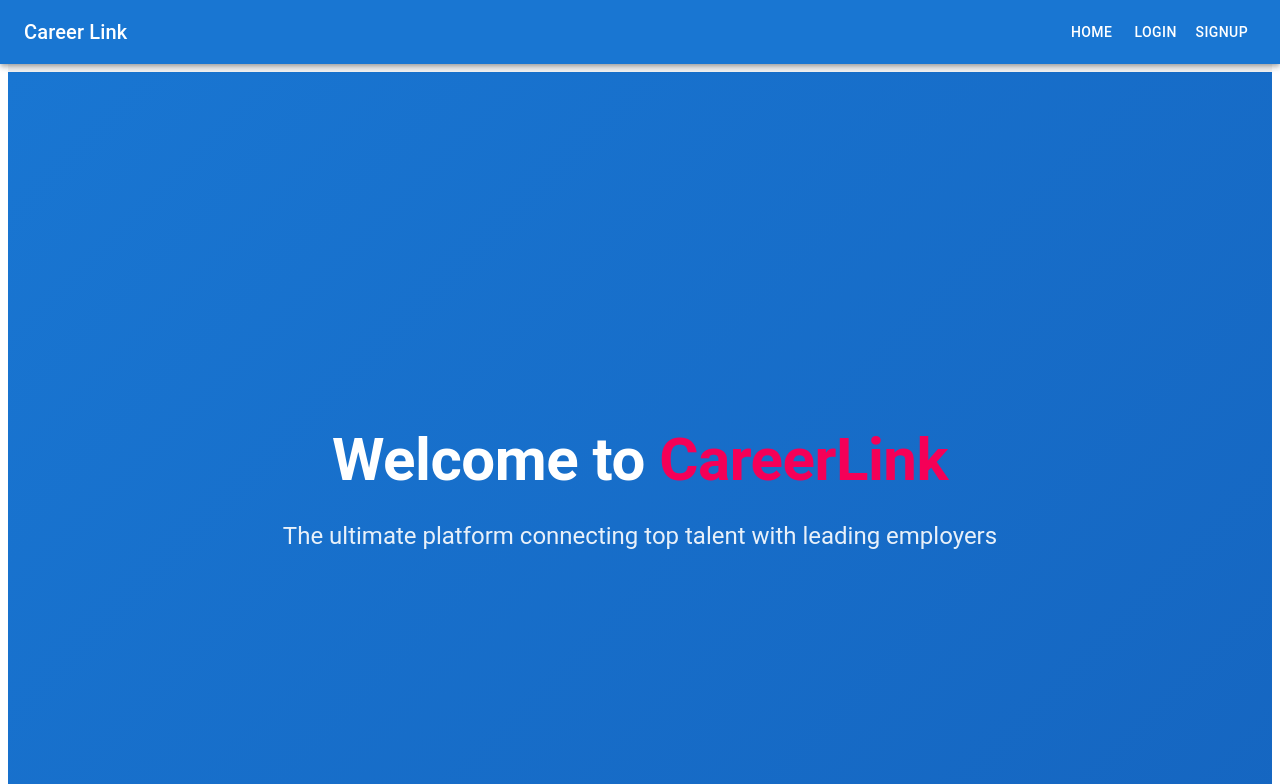
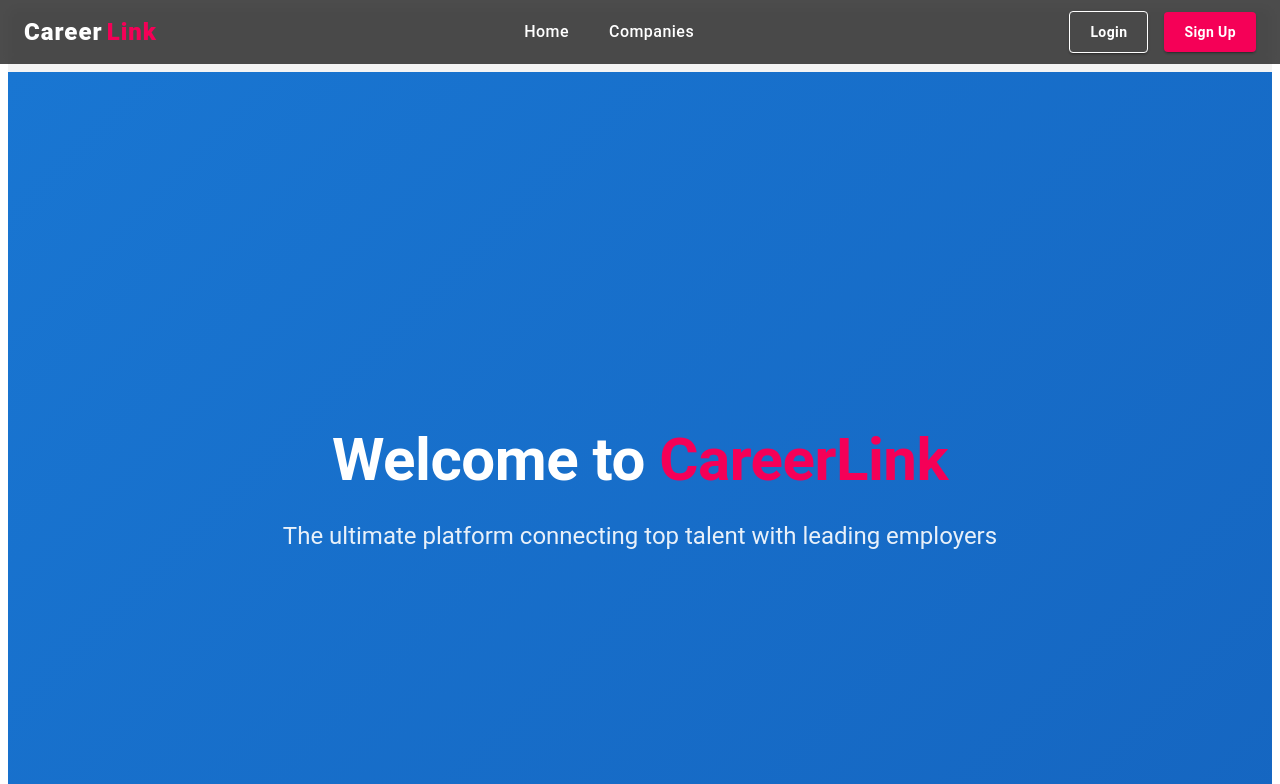
Before and after one commit to NEU-CS5610-2025-ONL-SPRING/final-project-part-2-career-link, a React (Create React App) app in the folder client/careerlink_frontend/: page / in a window 1280 px wide. Shown: the top 784 px of the page. Built offline with nearby package versions, Linux system fonts and the light colour scheme; no server answers.

Commit message:
reverted nav bar

```diff
--- a/client/careerlink_frontend/src/components/navbar/NavBar.jsx
+++ b/client/careerlink_frontend/src/components/navbar/NavBar.jsx
@@ -2,155 +2,329 @@ import React, { useState } from 'react';
 import {
   AppBar,
   Toolbar,
+  Container,
+  Box,
+  Button,
+  IconButton,
+  Avatar,
+  Menu,
+  MenuItem,
+  Divider,
   Typography,
-  Button,
-  Box,
+  useMediaQuery,
   useTheme,
-  useMediaQuery,
-  IconButton,
-  Drawer,
-  List,
-  ListItem,
-  ListItemButton,
-  ListItemText
+  styled
 } from '@mui/material';
+import { Link, useNavigate } from 'react-router-dom';
 import MenuIcon from '@mui/icons-material/Menu';
-import { Link, useNavigate } from 'react-router-dom';
-import { useAuthUser } from '../../auth/authContext';
+import { useAuthUser } from "../../auth/authContext";
+
+// Styled Components
+const StyledAppBar = styled(AppBar)(({ theme }) => ({
+  backdropFilter: 'blur(6px)',
+  backgroundColor: 'rgba(0, 0, 0, 0.7)',
+  boxShadow: 'none',
+  transition: 'all 0.3s ease',
+  zIndex: theme.zIndex.drawer + 1,
+  '&.scrolled': {
+    backgroundColor: 'rgba(0, 0, 0, 0.9)',
+    boxShadow: '0 4px 20px rgba(0, 0, 0, 0.1)'
+  }
+}));
+
+const Logo = styled(Typography)(({ theme }) => ({
+  fontWeight: 800,
+  letterSpacing: 1,
+  color: theme.palette.common.white,
+  textDecoration: 'none',
+  display: 'flex',
+  alignItems: 'center',
+  '& span': {
+    color: theme.palette.secondary.main,
+    marginLeft: theme.spacing(0.5)
+  }
+}));
+
+const NavButton = styled(Button)(({ theme }) => ({
+  color: theme.palette.common.white,
+  fontWeight: 500,
+  textTransform: 'none',
+  fontSize: '1rem',
+  padding: theme.spacing(1, 2),
+  borderRadius: theme.shape.borderRadius,
+  transition: 'all 0.2s ease',
+  '&:hover': {
+    backgroundColor: 'rgba(255, 255, 255, 0.1)',
+    transform: 'translateY(-2px)'
+  }
+}));
+
+const ActionButton = styled(Button)(({ theme }) => ({
+  fontWeight: 600,
+  textTransform: 'none',
+  borderRadius: theme.shape.borderRadius,
+  padding: theme.spacing(1, 2.5),
+  marginLeft: theme.spacing(1),
+  boxShadow: theme.shadows[2],
+  transition: 'all 0.2s ease',
+  '&:hover': {
+    transform: 'translateY(-2px)',
+    boxShadow: theme.shadows[4]
+  }
+}));
 
 const NavBar = () => {
-  const { isAuthenticated, logout, user } = useAuthUser();
-  const navigate = useNavigate();
   const theme = useTheme();
   const isMobile = useMediaQuery(theme.breakpoints.down('md'));
+  const { user, isAuthenticated, logout, hasRole } = useAuthUser();
+  const navigate = useNavigate();
+  const [anchorEl, setAnchorEl] = useState(null);
+  const [profileAnchorEl, setProfileAnchorEl] = useState(null);
+  const [scrolled, setScrolled] = useState(false);
 
-  const [drawerOpen, setDrawerOpen] = useState(false);
-
-  const toggleDrawer = (open) => () => {
-    setDrawerOpen(open);
+  // Get dashboard path based on user role
+  const getDashboardPath = () => {
+    return hasRole('EMPLOYER') ? '/employer/dashboard' : '/employee/dashboard';
   };
 
-  const getDashboardPath = () => {
-    if (!user) return '/';
-    return user.role === 'EMPLOYER' ? '/employer/dashboard' : '/employee/dashboard/jobs';
+  // Handle scroll effect
+  React.useEffect(() => {
+    const handleScroll = () => {
+      setScrolled(window.scrollY > 10);
+    };
+    window.addEventListener('scroll', handleScroll);
+    return () => window.removeEventListener('scroll', handleScroll);
+  }, []);
+
+  const handleMenuOpen = (event) => {
+    setAnchorEl(event.currentTarget);
   };
 
-  const drawerLinks = (
-    <Box
-      sx={{ width: 250 }}
-      role="presentation"
-      onClick={toggleDrawer(false)}
-      onKeyDown={toggleDrawer(false)}
-    >
-      <List>
-        <ListItem disablePadding>
-          <ListItemButton component={Link} to="/">
-            <ListItemText primary="Home" />
-          </ListItemButton>
-        </ListItem>
-        {!isAuthenticated && (
-          <>
-            <ListItem disablePadding>
-              <ListItemButton component={Link} to="/login">
-                <ListItemText primary="Login" />
-              </ListItemButton>
-            </ListItem>
-            <ListItem disablePadding>
-              <ListItemButton component={Link} to="/signup">
-                <ListItemText primary="Signup" />
-              </ListItemButton>
-            </ListItem>
-          </>
-        )}
-        {isAuthenticated && (
-          <>
-            <ListItem disablePadding>
-              <ListItemButton component={Link} to="/employee/dashboard/jobs">
-                <ListItemText primary="Browse Jobs" />
-              </ListItemButton>
-            </ListItem>
-            <ListItem disablePadding>
-              <ListItemButton component={Link} to="/employee/dashboard/applications">
-                <ListItemText primary="My Applications" />
-              </ListItemButton>
-            </ListItem>
-            <ListItem disablePadding>
-              <ListItemButton component={Link} to="/profile">
-                <ListItemText primary="Profile" />
-              </ListItemButton>
-            </ListItem>
-            <ListItem disablePadding>
-              <ListItemButton onClick={logout}>
-                <ListItemText primary="Logout" />
-              </ListItemButton>
-            </ListItem>
-          </>
-        )}
-      </List>
-    </Box>
-  );
+  const handleMenuClose = () => {
+    setAnchorEl(null);
+  };
+
+  const handleProfileMenuOpen = (event) => {
+    setProfileAnchorEl(event.currentTarget);
+  };
+
+  const handleProfileMenuClose = () => {
+    setProfileAnchorEl(null);
+  };
+
+  const handleLogout = () => {
+    logout();
+    handleProfileMenuClose();
+    navigate('/login');
+  };
 
   return (
-    <AppBar position="fixed">
-      <Toolbar>
-        <Typography
+    <StyledAppBar position="fixed" className={scrolled ? 'scrolled' : ''}>
+      <Container maxWidth="xl">
+        <Toolbar disableGutters>
+          {/* Logo */}
+          <Box sx={{ flexGrow: isMobile ? 1 : 0 }}>
+            <Logo
               variant="h6"
               component={Link}
               to="/"
-          sx={{ textDecoration: 'none', color: 'inherit', flexGrow: 1 }}
+              sx={{
+                fontSize: isMobile ? '1.25rem' : '1.5rem'
+              }}
             >
-          Career Link
-        </Typography>
+              Career<span>Link</span>
+            </Logo>
+          </Box>
 
+          {/* Desktop Navigation */}
+          {!isMobile && (
+            <Box sx={{
+              display: 'flex',
+              justifyContent: 'center',
+              flexGrow: 1,
+              gap: 1
+            }}>
+              <NavButton component={Link} to="/">Home</NavButton>
+              {isAuthenticated && hasRole('JOB_SEEKER') && (
+                <>
+                  <NavButton component={Link} to="/employee/dashboard/jobs">Browse Jobs</NavButton>
+                  <NavButton component={Link} to="/employee/dashboard/applications">My Applications</NavButton>
+
+                </>
+              )}
+
+              <NavButton component={Link} to="/companies">Companies</NavButton>
+
+            </Box>
+          )}
+
+          {/* Action Buttons */}
+          <Box sx={{ display: 'flex', alignItems: 'center' }}>
             {isMobile ? (
               <>
                 <IconButton
-              edge="start"
+                  size="large"
+                  edge="end"
+                  onClick={isAuthenticated ? handleProfileMenuOpen : handleMenuOpen}
                   color="inherit"
-              aria-label="menu"
-              onClick={toggleDrawer(true)}
+                  sx={{ ml: 1 }}
                 >
-              <MenuIcon />
+                  <Avatar sx={{
+                    width: 32,
+                    height: 32,
+                    bgcolor: isAuthenticated ? theme.palette.secondary.main : 'transparent'
+                  }}>
+                    {isAuthenticated ? (user?.username?.charAt(0) || user?.email?.charAt(0)) : <MenuIcon />}
+                  </Avatar>
                 </IconButton>
-            <Drawer anchor="right" open={drawerOpen} onClose={toggleDrawer(false)}>
-              {drawerLinks}
-            </Drawer>
+
+                {isAuthenticated ? (
+                  <Menu
+                    anchorEl={profileAnchorEl}
+                    open={Boolean(profileAnchorEl)}
+                    onClose={handleProfileMenuClose}
+                    PaperProps={{
+                      elevation: 0,
+                      sx: {
+                        minWidth: 200,
+                        borderRadius: 2,
+                        boxShadow: theme.shadows[8],
+                        mt: 1.5,
+                      },
+                    }}
+                  >
+                    <MenuItem
+                      component={Link}
+                      to="/profile"
+                      onClick={handleProfileMenuClose}
+                      sx={{ py: 1.5 }}
+                    >
+                      My Profile
+                    </MenuItem>
+                    <Divider />
+                    <MenuItem
+                      onClick={handleLogout}
+                      sx={{ py: 1.5, color: theme.palette.error.main }}
+                    >
+                      Logout
+                    </MenuItem>
+                  </Menu>
+                ) : (
+                  <Menu
+                    anchorEl={anchorEl}
+                    open={Boolean(anchorEl)}
+                    onClose={handleMenuClose}
+                    PaperProps={{
+                      elevation: 0,
+                      sx: {
+                        minWidth: 200,
+                        borderRadius: 2,
+                        boxShadow: theme.shadows[8],
+                        mt: 1.5,
+                      },
+                    }}
+                  >
+                    <MenuItem
+                      component={Link}
+                      to="/login"
+                      onClick={handleMenuClose}
+                      sx={{ py: 1.5 }}
+                    >
+                      Login
+                    </MenuItem>
+                    <MenuItem
+                      component={Link}
+                      to="/signup"
+                      onClick={handleMenuClose}
+                      sx={{ py: 1.5 }}
+                    >
+                      Sign Up
+                    </MenuItem>
+                    <Divider />
+                    <MenuItem component={Link} to="/" onClick={handleMenuClose}>Home</MenuItem>
+                    <MenuItem component={Link} to="/companies" onClick={handleMenuClose}>Companies</MenuItem>
+                  </Menu>
+                )}
               </>
             ) : (
-          <Box>
-            <Button color="inherit" component={Link} to="/">
-              Home
-            </Button>
-            {!isAuthenticated && (
               <>
-                <Button color="inherit" component={Link} to="/login">
+                {isAuthenticated ? (
+                  <>
+                    <Typography variant="body2" sx={{ mr: 2, color: 'white' }}>
+                      {user?.email}
+                    </Typography>
+                    <IconButton
+                      onClick={handleProfileMenuOpen}
+                      sx={{ ml: 1 }}
+                    >
+                      <Avatar
+                        sx={{
+                          width: 36,
+                          height: 36,
+                          bgcolor: theme.palette.secondary.main
+                        }}
+                      >
+                        {user?.username?.charAt(0) || user?.email?.charAt(0)}
+                      </Avatar>
+                    </IconButton>
+                    <Menu
+                      anchorEl={profileAnchorEl}
+                      open={Boolean(profileAnchorEl)}
+                      onClose={handleProfileMenuClose}
+                      PaperProps={{
+                        elevation: 0,
+                        sx: {
+                          minWidth: 200,
+                          borderRadius: 2,
+                          boxShadow: theme.shadows[8],
+                          mt: 1.5,
+                        },
+                      }}
+                    >
+                      <MenuItem
+                        component={Link}
+                        to="/profile"
+                        onClick={handleProfileMenuClose}
+                        sx={{ py: 1.5 }}
+                      >
+                        My Profile
+                      </MenuItem>
+                      <Divider />
+                      <MenuItem
+                        onClick={handleLogout}
+                        sx={{ py: 1.5, color: theme.palette.error.main }}
+                      >
+                        Logout
+                      </MenuItem>
+                    </Menu>
+                  </>
+                ) : (
+                  <>
+                    <ActionButton
+                      component={Link}
+                      to="/login"
+                      variant="outlined"
+                      color="inherit"
+                      sx={{ mr: 1 }}
+                    >
                       Login
-                </Button>
-                <Button color="inherit" component={Link} to="/signup">
-                  Signup
-                </Button>
+                    </ActionButton>
+                    <ActionButton
+                      component={Link}
+                      to="/signup"
+                      variant="contained"
+                      color="secondary"
+                    >
+                      Sign Up
+                    </ActionButton>
                   </>
                 )}
-            {isAuthenticated && (
-              <>
-                <Button color="inherit" component={Link} to="/employee/dashboard/jobs">
-                  Browse Jobs
-                </Button>
-                <Button color="inherit" component={Link} to="/employee/dashboard/applications">
-                  My Applications
-                </Button>
-                <Button color="inherit" component={Link} to="/profile">
-                  Profile
-                </Button>
-                <Button color="inherit" onClick={logout}>
-                  Logout
-                </Button>
               </>
             )}
           </Box>
-        )}
         </Toolbar>
-    </AppBar>
+      </Container>
+    </StyledAppBar>
   );
 };
 
```
Lines whose indentation alone changed are shown as unchanged.
